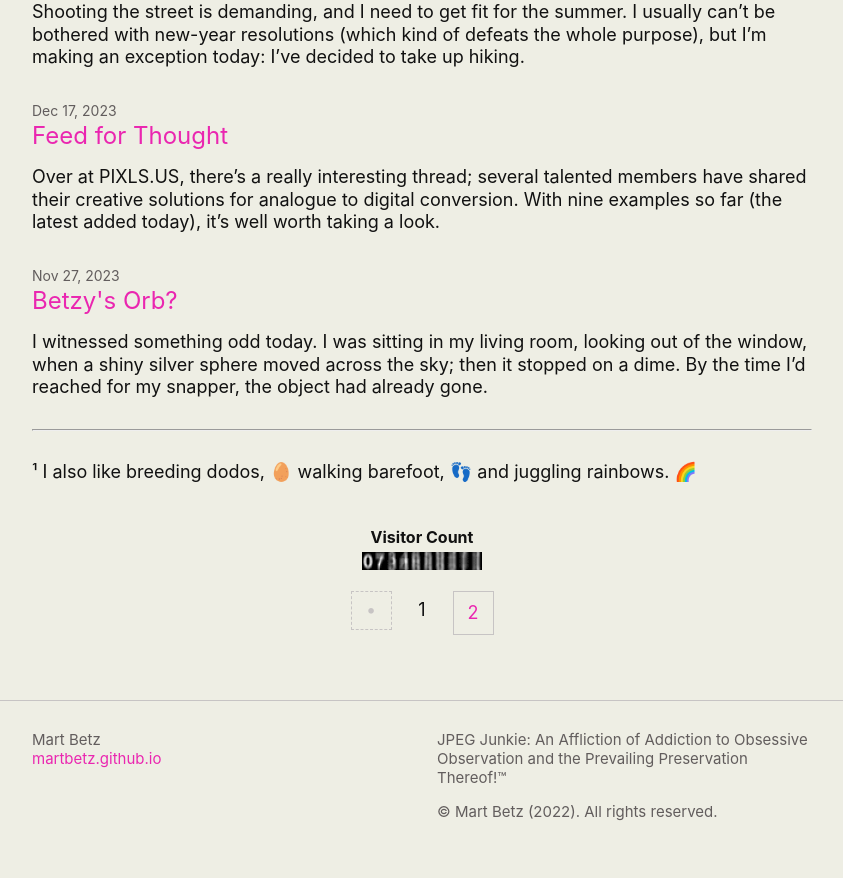
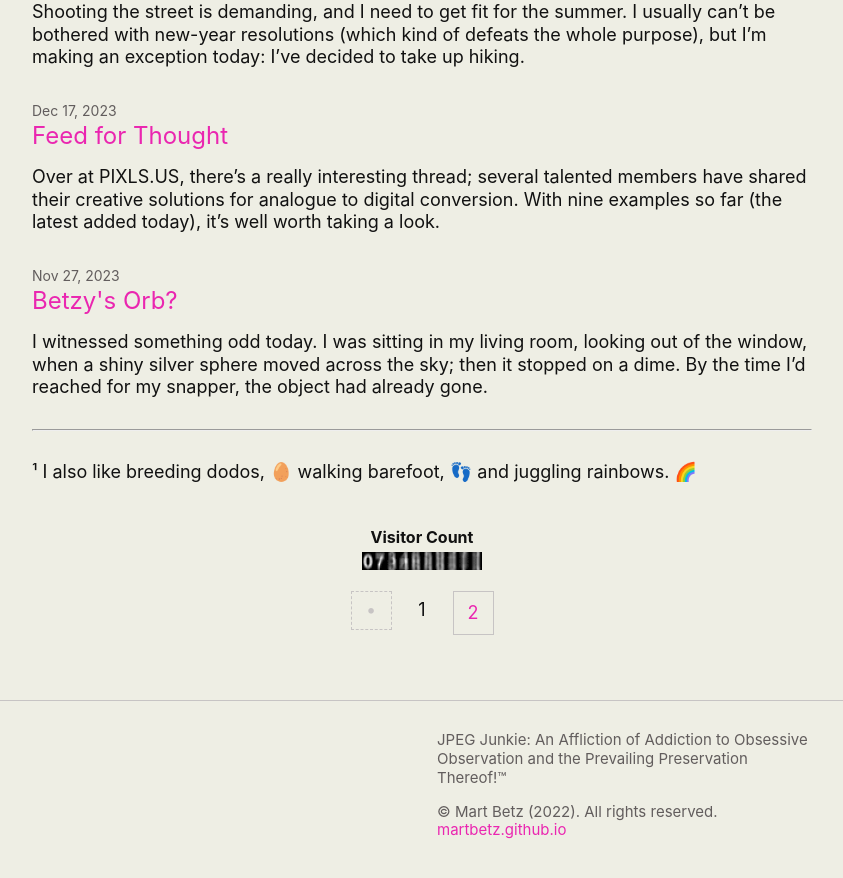
Before and after one commit to martbetz/martbetz.github.io, a Jekyll site: the page built from index.html, in a window 1280 px wide and 900 px high, scrolled down 1099 px. Shown: the top 878 px of the window, without its empty margins (218-1061 px from the left). Built offline with Jekyll 4.4.1, drawn with Linux system fonts in a browser that asks for light colours; the list of posts is cut into pages by our own code.

Commit message:
Update footer.html

```diff
--- a/_includes/footer.html
+++ b/_includes/footer.html
@@ -12,17 +12,17 @@
             </svg><span>Subscribe</span>
           </a>
         </p> -->
-      {%- if site.author %}
+     <!-- {%- if site.author %}
         <ul class="contact-list">
           {% if site.author.name -%}
             <li class="p-name">{{ site.author.name | escape }}</li>
           {% endif -%}
           {% if site.author.email -%}
             <!-- <li><a class="u-email" href="mailto:{{ site.author.email }}">{{ site.author.email }}</a></li> -->
-            <li><a href="https://github.com/martbetz/{{ site.title }}/blob/main/README.md">{{ site.title }}</a></li>
+            <!-- <li><a href="https://github.com/martbetz/{{ site.title }}/blob/main/README.md">{{ site.title }}</a></li>
           {%- endif %}
         </ul>
-      {%- endif %}
+      {%- endif %} -->
       </div>
       <div class="footer-col">
         <p>{{ site.description | escape }}</p>
@@ -31,6 +31,8 @@
          {% if site.author.name -%}
             © {{ site.author.name | escape }} (2022). All rights reserved.
           {% endif -%}
+          <br>
+          <a href="https://github.com/martbetz/{{ site.title }}/blob/main/README.md">{{ site.title }}</a>
         </p>
 
       </div>
```
